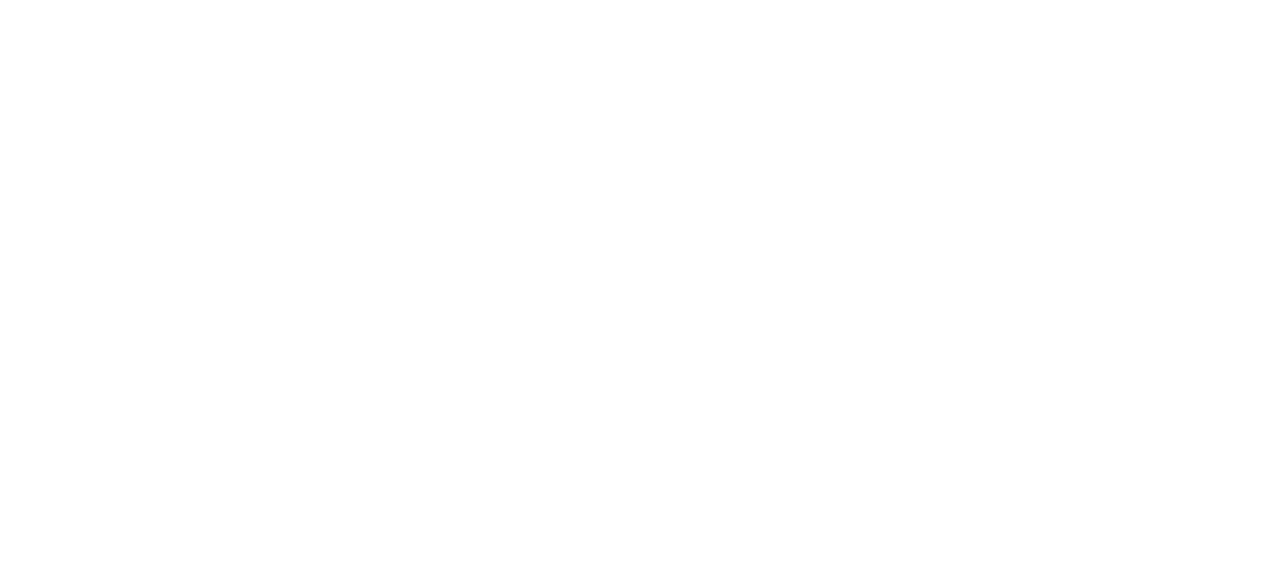
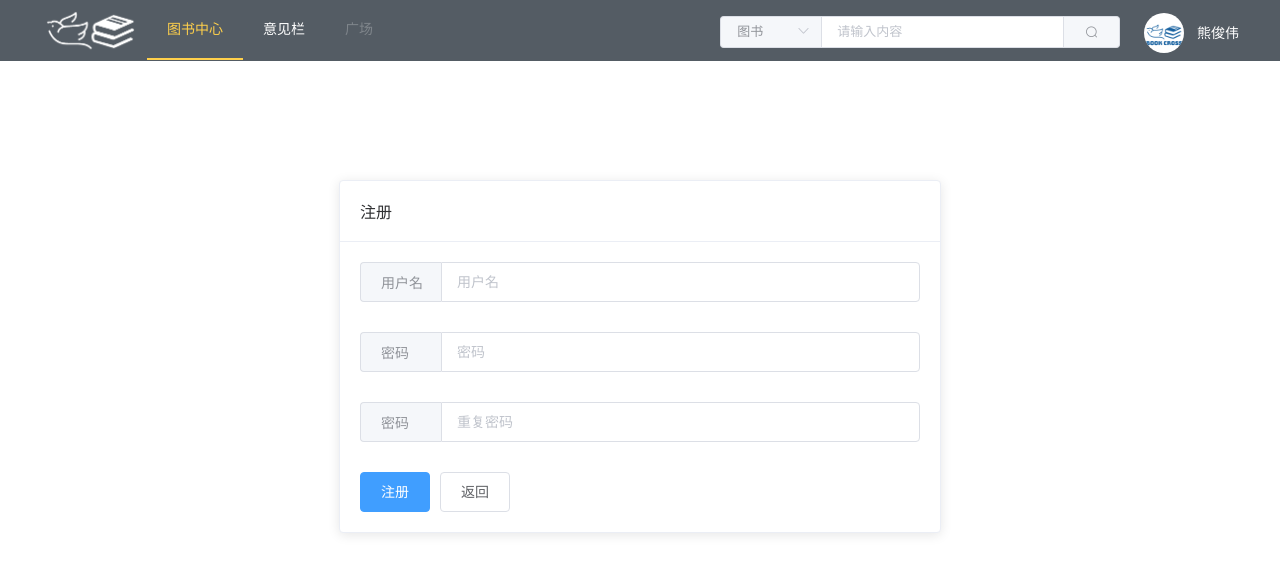
Before and after one commit to bookcross/bookfe, a Vue app: page /#/Register in a window 1280 px wide. Shown: the top 574 px of the page. Built offline with nearby package versions, Linux system fonts and the light colour scheme.

Commit message:
登录注册页

```diff
--- a/src/App.vue
+++ b/src/App.vue
@@ -21,6 +21,9 @@
             <el-col :span="19"><div class="grid-content bg-purple">
             <router-view></router-view></div></el-col>
           </el-row>
+          <el-row :gutter="20"  v-if="!($route.meta.rightAlive||$route.meta.leftAlive)">
+            <el-col><div><router-view></router-view></div></el-col>
+          </el-row>
         </el-main>
       </el-container>
     </el-container>
@@ -43,6 +46,11 @@
       return {
         isRouterAlive: true
       }
+    },
+    methods:{
+      jumpTo:function (s) {
+        this.$router.push(s);
+      }
     }
   }
 </script>
--- a/src/components/Header.vue
+++ b/src/components/Header.vue
@@ -15,14 +15,14 @@
         <img src="../assets/logowhite.png" style="height: 50px;margin-top: 6px"/>&nbsp;&nbsp;
       </div>
       <el-menu-item index="1" v-on:click="jumpTo('/')">图书中心</el-menu-item>
-      <el-menu-item index="2">广场</el-menu-item>
       <el-menu-item index="3">意见栏</el-menu-item>
+      <el-menu-item index="2" disabled>广场</el-menu-item>
       <!--<el-menu-item index="3" disabled>消息中心</el-menu-item>-->
-      <div style="float: right;margin-top: 10px" v-if="false">
+      <div style="float: right;margin-top: 10px" v-if="!isLogin">
         <el-button size="small">登录</el-button>
         <el-button type="text" style="color:white">注册</el-button>
       </div>
-      <div style="float: right;margin-top: 13px" v-if="true">
+      <div style="float: right;margin-top: 13px" v-if="isLogin">
         <img src="../assets/logo.png" style="height: 40px;background-color: white;float: left;border-radius: 50%" />
         <el-dropdown>
           <span class="el-dropdown-link">
@@ -31,7 +31,7 @@
           <el-dropdown-menu slot="dropdown">
             <el-dropdown-item><span v-on:click="jumpTo('/userCenter')">个人中心</span></el-dropdown-item>
             <el-dropdown-item>我的消息</el-dropdown-item>
-            <el-dropdown-item>退出</el-dropdown-item>
+            <el-dropdown-item><span  v-on:click="logout()">退出</span></el-dropdown-item>
           </el-dropdown-menu>
         </el-dropdown>
       </div>
@@ -61,7 +61,8 @@
         select: '图书',
         input5: '',
         activeIndex: '1',
-        activeIndex2: '1'
+        activeIndex2: '1',
+        isLogin:true
       };
     },
     methods: {
@@ -70,6 +71,9 @@
       },
       jumpTo: function (s) {
         this.$router.push(s);
+      },
+      logout:function(){
+        this.isLogin=false
       }
     }
   }
--- a/src/components/Tinymce/index.vue
+++ b/src/components/Tinymce/index.vue
@@ -39,8 +39,8 @@ export default {
     },
     height: {
       type: Number,
-      required: false,
-      default: 360
+      required: true
+      // default: 360
     }
   },
   data() {
@@ -99,8 +99,8 @@ export default {
         plugins: plugins,
         end_container_on_empty_block: true,
         powerpaste_word_import: 'clean',
-        code_dialog_height: 450,
-        code_dialog_width: 1000,
+        // code_dialog_height: 450,
+        // code_dialog_width: 1000,
         advlist_bullet_styles: 'square',
         advlist_number_styles: 'default',
         imagetools_cors_hosts: ['www.tinymce.com', 'codepen.io'],
--- a/src/router/index.js
+++ b/src/router/index.js
@@ -5,6 +5,8 @@ import Home from '@/view/Home'
 import BookDetail from '@/view/BookDetail'
 import UserCenter from '@/view/UserCenter'
 import BookEdit from '@/view/BookEdit'
+import Login from '@/view/Login'
+import Register from '@/view/Register'
 
 Vue.use(Router)
 
@@ -57,6 +59,26 @@ export default new Router({
         leftAlive:true,//是否拥有左边菜单栏目
         rightAlive:false//是否拥有右边栏目
       }
+    },
+    {
+      path: '/Login',
+      name: 'Login',
+      component: Login,
+      meta:{
+        keepAlive:true,//是否属于正常页面
+        leftAlive:false,//是否拥有左边菜单栏目
+        rightAlive:false//是否拥有右边栏目
+      }
+    },
+    {
+      path: '/Register',
+      name: 'Register',
+      component: Register,
+      meta:{
+        keepAlive:true,//是否属于正常页面
+        leftAlive:false,//是否拥有左边菜单栏目
+        rightAlive:false//是否拥有右边栏目
+      }
     }
   ]
 })
--- a/src/view/BookEdit.vue
+++ b/src/view/BookEdit.vue
@@ -1,18 +1,12 @@
 <template>
   <div>
-    <el-alert
-      title="为了方便您的图书被人找到，请尽量完善自己的个人信息。在这个平台里，您的个人信息不会被滥用，
-            只会对有意向借书并付出书币的用户获取到，同一时间最多只有一个用户能获取到您的联系方式。"
-      type="success">
-    </el-alert>
-    <br/>
-    <span @click="showMap(true)">ss</span>
-    <el-form :model="bookForm"  label-width="100px">
+    <el-form :model="bookForm" label-width="100px">
       <el-form-item label="书名：" prop="username">
         <el-input v-model="bookForm.bookName" style='width:200px'></el-input>
       </el-form-item>
-      <el-form-item label="地图取点：" >
-        <el-input v-model="bookForm.address" style='width:200px' :readonly="true" ></el-input>
+      <el-form-item label="地图取点：">
+        <span @click="showMap(true)">
+        <el-input v-model="bookForm.address" style='width:200px' :readonly="true"></el-input></span>
         <el-input v-model="bookForm.addressJ" style='width:200px' type="hidden"></el-input>
         <el-input v-model="bookForm.addressW" style='width:200px' type="hidden"></el-input>
 
@@ -23,16 +17,16 @@
       <el-form-item label="封面：">
         <el-upload
           action="https://jsonplaceholder.typicode.com/posts/"
-          list-type="picture-card" >
+          list-type="picture-card">
           <i class="el-icon-plus"></i>
         </el-upload>
       </el-form-item>
-      <el-form-item label="内页图：">
-        <el-input v-model="bookForm.innerPic" style='width:200px'></el-input>
-      </el-form-item>
+      <!--<el-form-item label="内页图：">-->
+        <!--<el-input v-model="bookForm.innerPic" style='width:200px'></el-input>-->
+      <!--</el-form-item>-->
       <el-form-item label="简介：" prop="userImg">
         <div>
-          <Tinymce ref="editor" :height="400"/>
+          <Tinymce ref="editor" :height="300"/>
         </div>
       </el-form-item>
       <el-form-item>
@@ -40,7 +34,7 @@
         <el-button type="warning">取消</el-button>
       </el-form-item>
     </el-form>
-    <el-dialog :visible.sync="dialogVisible">
+    <el-dialog  v-bind:title="bookForm.address"  :visible.sync="dialogVisible">
       <div id="allmap2" ref="allmap2" style="height: 300px"></div>
     </el-dialog>
     <!--<div id="allmap2" ref="allmap2" style="height: 300px"></div>-->
@@ -76,31 +70,29 @@
     },
     data() {
       return {
-        dialogVisible:false,
-        abc:"abc",
+        dialogVisibleShow:false,
+        dialogVisible: false,
+        abc: "abc",
         bookForm: Object.assign({}, defaultForm)
       }
     },
     methods: {
-      showMap:function(e){
-        debugger
-        alert(e)
-        this.dialogVisible=true
+      showMap: function (e) {
+        this.dialogVisible = true
         this.map()
-        if(e) {
-          this.showMap(false)
-        }
+
       },
-      changeAddress:function(e,address) {
-        this.bookForm.address=address
-        this.bookForm.addressJ=e.lng
-        this.bookForm.addressJ=e.lat
+      changeAddress: function (e, address) {
+        this.bookForm.address = address
+        this.bookForm.addressJ = e.lng
+        this.bookForm.addressJ = e.lat
       },
 
       map: function () {
-        var aaaa=this;
+        setTimeout(() => {
+          var aaaa = this;
           var message = null;
-        let map = new BMap.Map("allmap2"); // 创建Map实例
+          var map = new BMap.Map("allmap2"); // 创建Map实例
           var geoc = new BMap.Geocoder();
           map.centerAndZoom(new BMap.Point(116.404, 39.915), 5);// 初始化地图,设置中心点坐标和地图级别
           map.addControl(new BMap.MapTypeControl({//添加地图类型控件
@@ -109,18 +101,20 @@
               BMAP_HYBRID_MAP
             ]
           }));
+
           function showInfo(e) {
             var pt = e.point;
             var p1 = new BMap.Point(pt.lng, pt.lat)
             var marker1 = new BMap.Marker(p1);
             map.clearOverlays();
             map.addOverlay(marker1);
-          geoc.getLocation(pt, function(rs){
+            geoc.getLocation(pt, function (rs) {
               var addComp = rs.addressComponents;
-            var address= (addComp.province + ", " + addComp.city + ", " + addComp.district);
-            aaaa.changeAddress(pt,address);
+              var address = (addComp.province + ", " + addComp.city + ", " + addComp.district);
+              aaaa.changeAddress(pt, address);
             });
           }
+
           var navigationControl = new BMap.NavigationControl({
             // 靠左上角位置
             anchor: BMAP_ANCHOR_TOP_LEFT,
@@ -129,8 +123,11 @@
             // 启用显示定位
             enableGeolocation: true
           });
+          map.enableScrollWheelZoom(true);
           map.addControl(navigationControl);
           map.addEventListener("click", showInfo);
+        }, 100)
+
         // map.enableScrollWheelZoom(true);
         // enableGeolocation: true
       }
--- /dev/null
+++ b/src/view/Login.vue
@@ -0,0 +1,29 @@
+<template>
+  <el-card class="box-card"style="width: 500px;margin: 100px auto">
+    <div slot="header" class="clearfix" >
+      <span>登录</span>
+    </div>
+    <div>
+      <el-input placeholder="用户名" v-model="input3">
+        <template slot="prepend"><div style="width: 40px">用户名</div></template>
+      </el-input>
+      <el-input placeholder="密码" v-model="input3" style="margin-top: 30px">
+        <template slot="prepend" ><div style="width: 40px">密码</div></template>
+      </el-input>
+      <el-row style="margin-top: 30px">
+        <el-button type="primary">登录</el-button>
+        <el-button v-on:click="jumpTo('/register')">注册</el-button>
+      </el-row>
+    </div>
+  </el-card>
+</template>
+
+<script>
+  export default {
+        name: "Login"
+    }
+</script>
+
+<style scoped>
+
+</style>
--- /dev/null
+++ b/src/view/Register.vue
@@ -0,0 +1,32 @@
+<template>
+  <el-card class="box-card"style="width: 600px;margin: 100px auto">
+    <div slot="header" class="clearfix" >
+      <span>注册</span>
+    </div>
+    <div>
+      <el-input placeholder="用户名" v-model="input3">
+        <template slot="prepend"><div style="width: 40px">用户名</div></template>
+      </el-input>
+      <el-input placeholder="密码" v-model="input3" style="margin-top: 30px">
+        <template slot="prepend" ><div style="width: 40px">密码</div></template>
+      </el-input>
+      <el-input placeholder="重复密码" v-model="input3" style="margin-top: 30px">
+        <template slot="prepend" ><div style="width: 40px">密码</div></template>
+      </el-input>
+      <el-row style="margin-top: 30px">
+        <el-button type="primary">注册</el-button>
+        <el-button>返回</el-button>
+      </el-row>
+    </div>
+  </el-card>
+</template>
+
+<script>
+    export default {
+        name: "Register"
+    }
+</script>
+
+<style scoped>
+
+</style>
```
Lines whose indentation alone changed are shown as unchanged.
